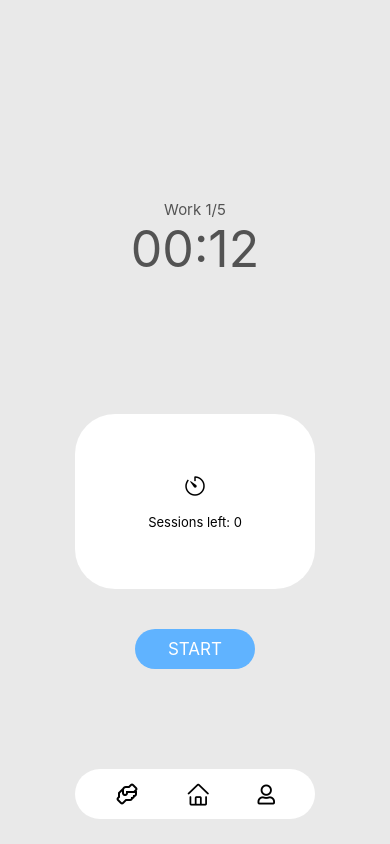
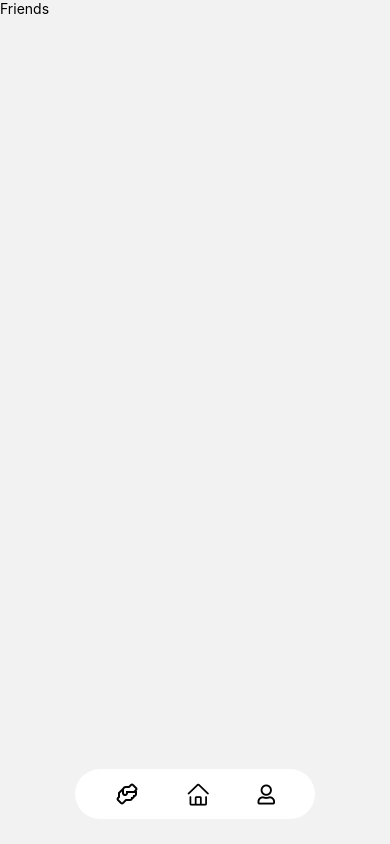
Before and after one commit to martintrifunov/studysprint, a React Native app: screen /Friends in a window 390 px wide. Built offline with nearby package versions, Linux system fonts and the light colour scheme.

Commit message:
Implement Stack Navigation

```diff
--- a/App.jsx
+++ b/App.jsx
@@ -3,22 +3,32 @@ import React from "react";
 import Timer from "./src/TimerBundle/components/Timer";
 import { StyleSheet, View } from "react-native";
 import Navigation from "./src/NavigationBundle/components/Navigation";
+import Friends from "./src/FriendsBundle/components/Friends";
+import Profile from "./src/ProfileBundle/components/Profile";
+import { createNativeStackNavigator } from "@react-navigation/native-stack";
+import { NavigationContainer } from "@react-navigation/native";
+
+const Stack = createNativeStackNavigator();
 
 export default function App() {
   return (
-    <View style={styles.container}>
-      <Timer />
-      <Navigation />
+    <NavigationContainer>
+      <Stack.Navigator screenOptions={{ headerShown: false }} initialRouteName="Timer">
+        <Stack.Screen name="Friends" component={Friends} />
+        <Stack.Screen name="Timer" component={Timer} />
+        <Stack.Screen name="Profile" component={Profile} />
+      </Stack.Navigator>
+      <View style={styles.navContainer}>
+        <Navigation />
+      </View>
       <StatusBar style="auto" />
-    </View>
+    </NavigationContainer>
   );
 }
 
 const styles = StyleSheet.create({
-  container: {
-    flex: 1,
-    backgroundColor: "#E9E9E9",
+  navContainer: {
     justifyContent: "center",
     alignItems: "center",
-  }
+  },
 });
--- a/package.json
+++ b/package.json
@@ -9,12 +9,15 @@
     "web": "expo start --web"
   },
   "dependencies": {
+    "@react-navigation/native-stack": "^6.9.17",
     "expo": "~49.0.15",
     "expo-status-bar": "~1.6.0",
     "react": "18.2.0",
     "react-native": "0.72.6",
     "react-native-reanimated": "~3.3.0",
     "react-native-redash": "^18.1.2",
+    "react-native-safe-area-context": "4.6.3",
+    "react-native-screens": "~3.22.0",
     "react-native-shadow": "^1.2.2",
     "react-native-svg": "13.9.0"
   },
--- /dev/null
+++ b/src/FriendsBundle/components/Friends.jsx
@@ -0,0 +1,12 @@
+import { View, Text } from 'react-native'
+import React from 'react'
+
+const Friends = () => {
+  return (
+    <View>
+      <Text>Friends</Text>
+    </View>
+  )
+}
+
+export default Friends
--- a/src/NavigationBundle/components/Navigation.jsx
+++ b/src/NavigationBundle/components/Navigation.jsx
@@ -1,15 +1,29 @@
 import React from "react";
-import { View, StyleSheet } from "react-native";
-import AntDesign from '@expo/vector-icons/AntDesign';
-import { FontAwesome5 } from '@expo/vector-icons';
-import { MaterialCommunityIcons } from '@expo/vector-icons';
+import { View, StyleSheet, TouchableOpacity } from "react-native";
+import AntDesign from "@expo/vector-icons/AntDesign";
+import { FontAwesome5 } from "@expo/vector-icons";
+import { MaterialCommunityIcons } from "@expo/vector-icons";
+import { useNavigation } from "@react-navigation/native";
 
 const Navigation = () => {
+  const navigation = useNavigation();
+
   return (
     <View style={styles.pillContainer}>
-      <MaterialCommunityIcons name="handshake-outline" size={24} color="black" />
-      <AntDesign name="home" size={25} color="black" />
-      <FontAwesome5 name="user" size={20} color="black" />
+      <TouchableOpacity onPress={() => navigation.navigate("Friends")}>
+        <MaterialCommunityIcons
+          name="handshake-outline"
+          size={24}
+          color="black"
+        />
+      </TouchableOpacity>
+      <TouchableOpacity onPress={() => navigation.navigate("Timer")}>
+        <AntDesign name="home" size={25} color="black" />
+      </TouchableOpacity>
+
+      <TouchableOpacity onPress={() => navigation.navigate("Profile")}>
+        <FontAwesome5 name="user" size={20} color="black" />
+      </TouchableOpacity>
     </View>
   );
 };
@@ -24,11 +38,11 @@ const styles = StyleSheet.create({
     borderRadius: 40,
     justifyContent: "space-between",
     alignItems: "center",
-    flexDirection: 'row',
+    flexDirection: "row",
     elevation: 5,
     bottom: 25,
     paddingRight: 40,
-    paddingLeft: 40
+    paddingLeft: 40,
   },
 });
 
--- /dev/null
+++ b/src/ProfileBundle/components/Profile.jsx
@@ -0,0 +1,12 @@
+import { View, Text } from 'react-native'
+import React from 'react'
+
+const Profile = () => {
+  return (
+    <View>
+      <Text>Profile</Text>
+    </View>
+  )
+}
+
+export default Profile
```
Also changed, not shown: 1 other file (tests, documents, lock files or other folders).
